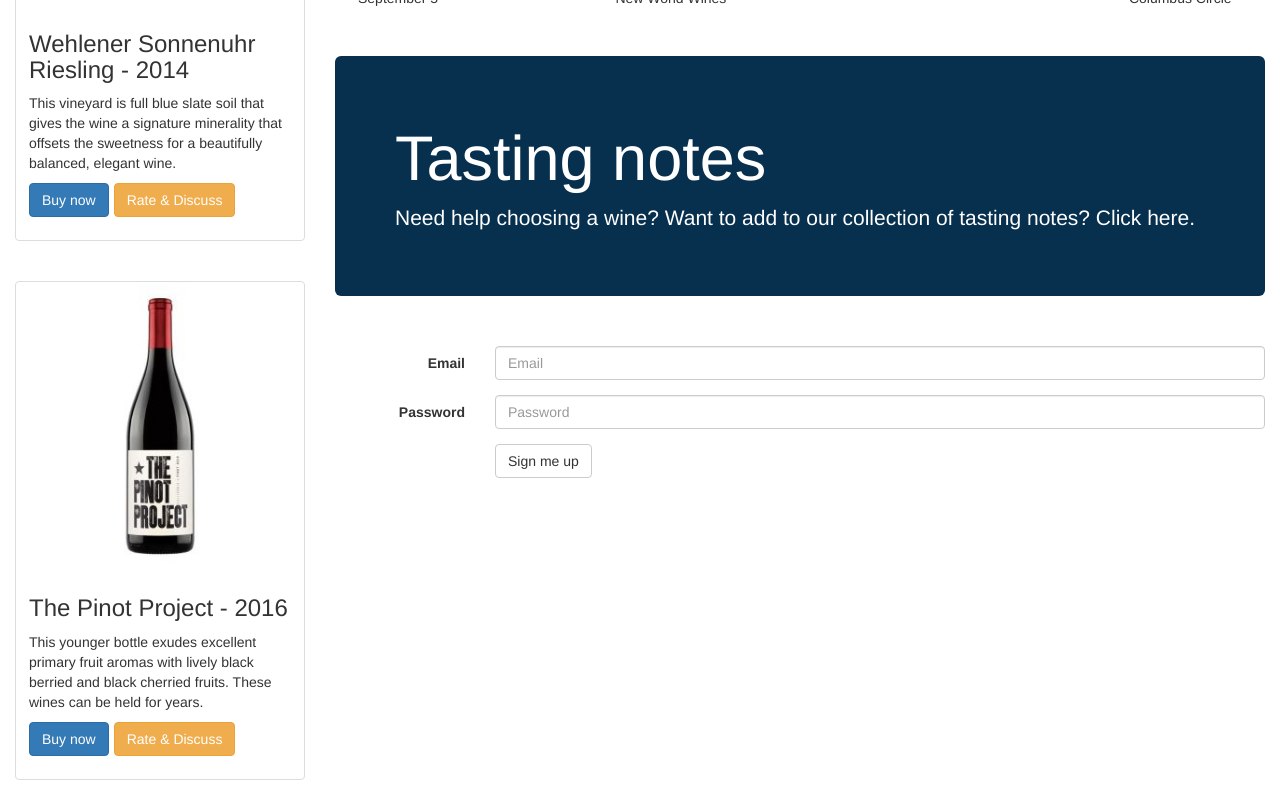
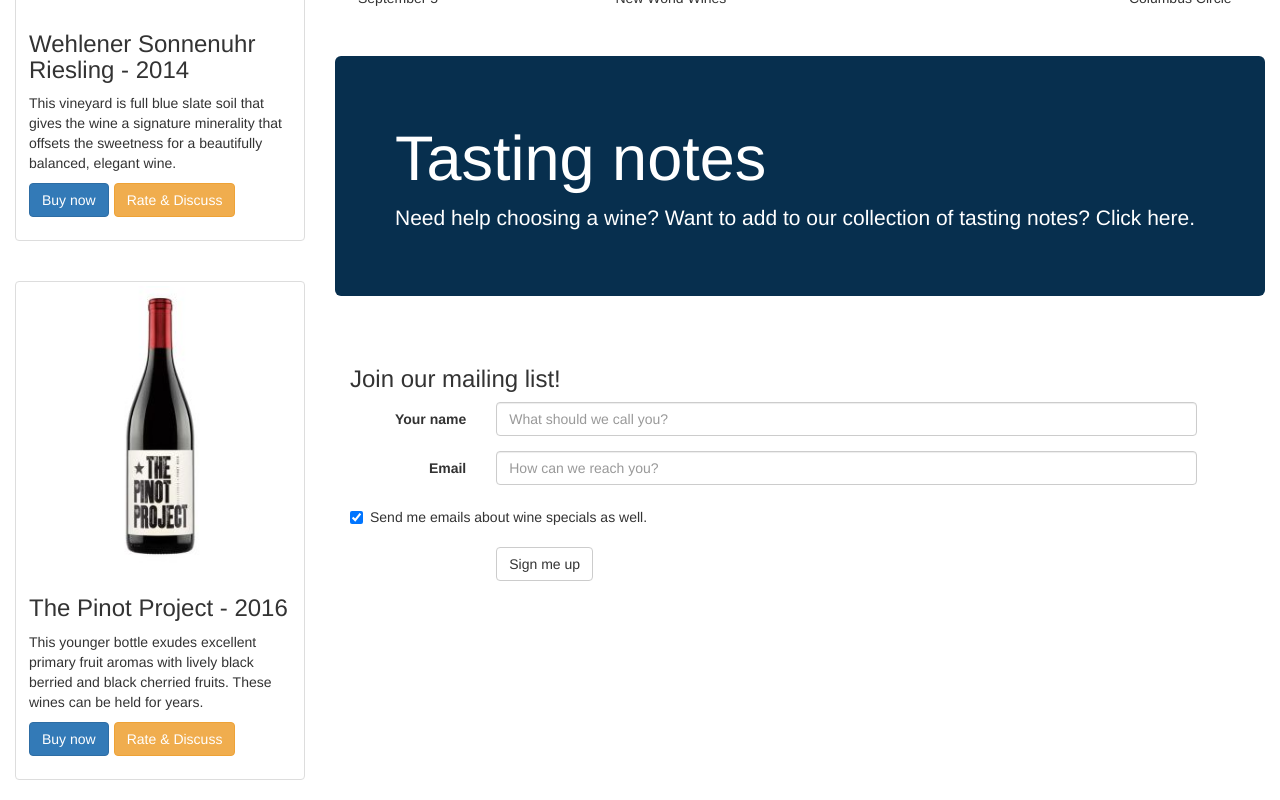
Before and after one commit to jss530/frontpage, a React (Create React App) app: page / in a window 1280 px wide. Shown: the part 1247-2047 px from the top of the page. Built offline with nearby package versions, Linux system fonts and the light colour scheme.

Commit message:
FInished mailing list form

```diff
--- a/src/components/Signup.js
+++ b/src/components/Signup.js
@@ -1,34 +1,45 @@
 import React from 'react';
-import { Grid, Row, Col, Form, FormGroup, FormControl, Button, ControlLabel } from 'react-bootstrap';
+import { Grid, Row, Col, Form, FormGroup, FormControl, Button, ControlLabel, FieldGroup, Checkbox } from 'react-bootstrap';
 
 class Signup extends React.Component {
   render() {
     return (
+      <Grid>
+        <Row>
+          <Col xs={9}>
+            <h3>Join our mailing list!</h3>
             <Form horizontal>
+              <FormGroup controlId="formHorizontalEmail">
+                <Col componentClass={ControlLabel} sm={2}>
+                  Your name
+                </Col>
+                <Col sm={10}>
+                  <FormControl type="email" placeholder="What should we call you?" />
+                </Col>
+              </FormGroup>
+
               <FormGroup controlId="formHorizontalEmail">
                 <Col componentClass={ControlLabel} sm={2}>
                   Email
                 </Col>
                 <Col sm={10}>
-            <FormControl type="email" placeholder="Email" />
+                  <FormControl type="email" placeholder="How can we reach you?" />
                 </Col>
               </FormGroup>
 
-        <FormGroup controlId="formHorizontalPassword">
-          <Col componentClass={ControlLabel} sm={2}>
-            Password
-          </Col>
-          <Col sm={10}>
-            <FormControl type="password" placeholder="Password" />
-          </Col>
-        </FormGroup>
-
+              <Checkbox checked readOnly>
+                Send me emails about wine specials as well.
+              </Checkbox>
+              <br/>
               <FormGroup>
                 <Col smOffset={2} sm={10}>
                   <Button type="submit">Sign me up</Button>
                 </Col>
               </FormGroup>
             </Form>
+          </Col>
+        </Row>
+      </Grid>
     );
   };
 };
```
Lines whose indentation alone changed are shown as unchanged.
